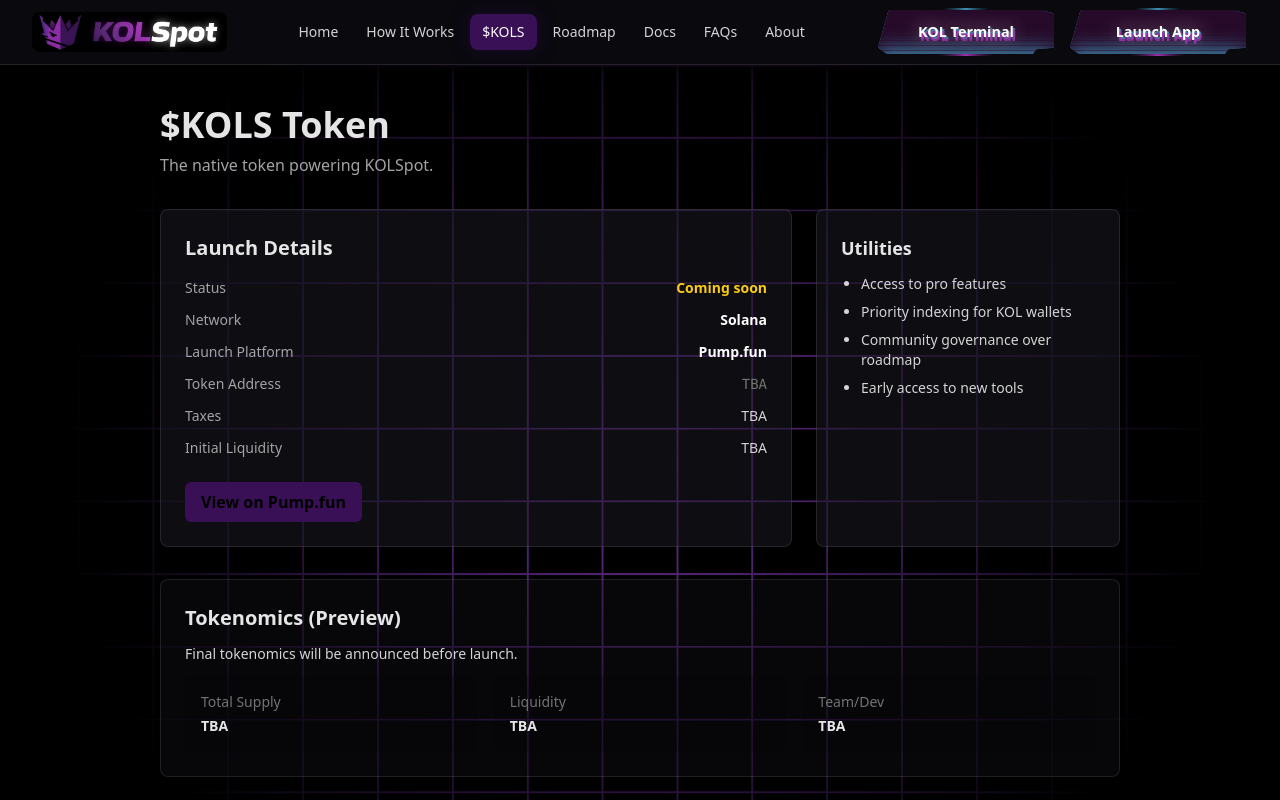
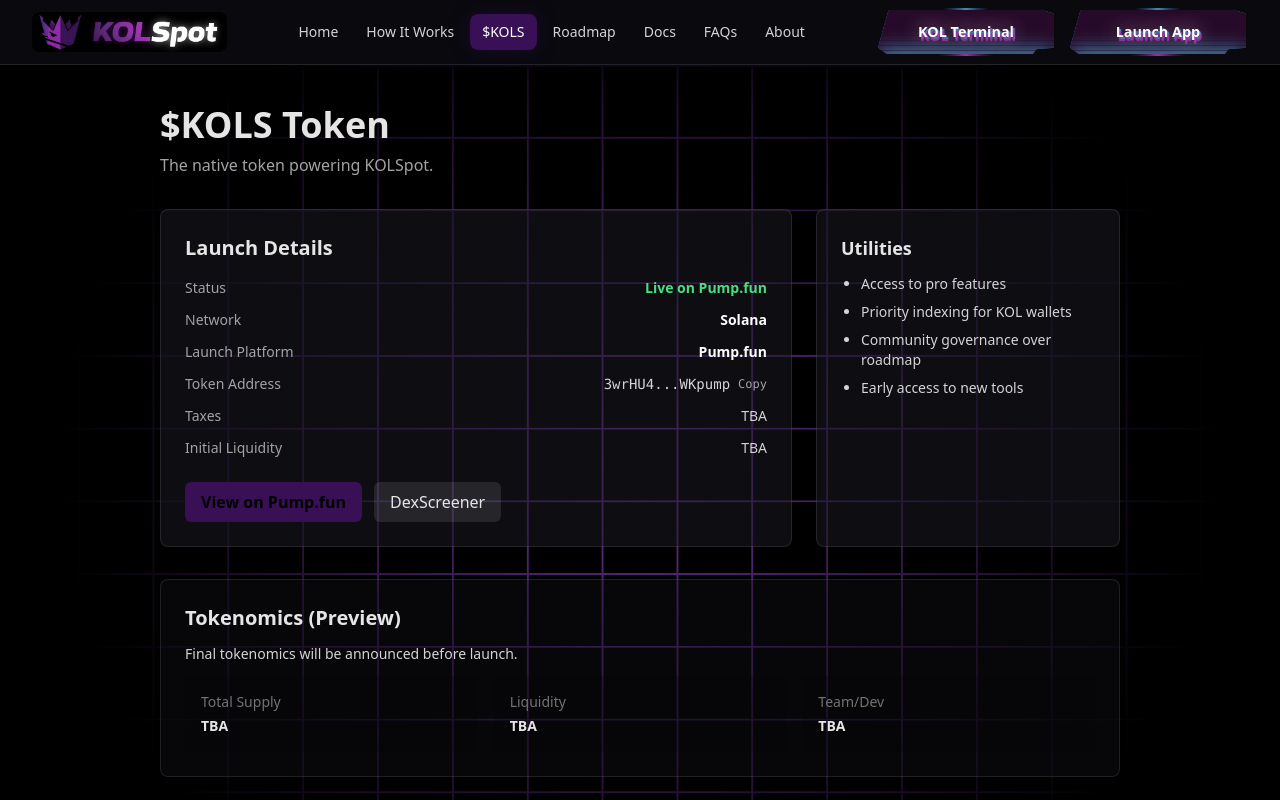
Before and after one commit to dreyxd/kolspot, a React (Vite) app: page /kols in a window 1280 px wide. Shown: the top 800 px of the page. Built offline with nearby package versions, Linux system fonts and the light colour scheme; no server answers.

Commit message:
Add  token contract address and update status to Live

```diff
--- a/src/pages/KOLS.tsx
+++ b/src/pages/KOLS.tsx
@@ -1,7 +1,7 @@
 import { useMemo, useState } from 'react'
 
-const pumpUrl = import.meta.env.VITE_KOLS_PUMP_URL as string | undefined
-const mint = import.meta.env.VITE_KOLS_MINT as string | undefined
+const pumpUrl = import.meta.env.VITE_KOLS_PUMP_URL as string | undefined || 'https://pump.fun/3wrHU4a15WLceBopoaiDxePwUxUernJCTtar2UWKpump'
+const mint = import.meta.env.VITE_KOLS_MINT as string | undefined || '3wrHU4a15WLceBopoaiDxePwUxUernJCTtar2UWKpump'
 const twitter = import.meta.env.VITE_KOLS_TWITTER as string | undefined
 
 export default function KOLS() {
@@ -30,7 +30,7 @@ export default function KOLS() {
           <ul className="space-y-3 text-sm">
             <li className="flex items-center justify-between">
               <span className="text-neutral-400">Status</span>
-              <span className="text-yellow-400 font-semibold">Coming soon</span>
+              <span className="text-green-400 font-semibold">Live on Pump.fun</span>
             </li>
             <li className="flex items-center justify-between">
               <span className="text-neutral-400">Network</span>
```
